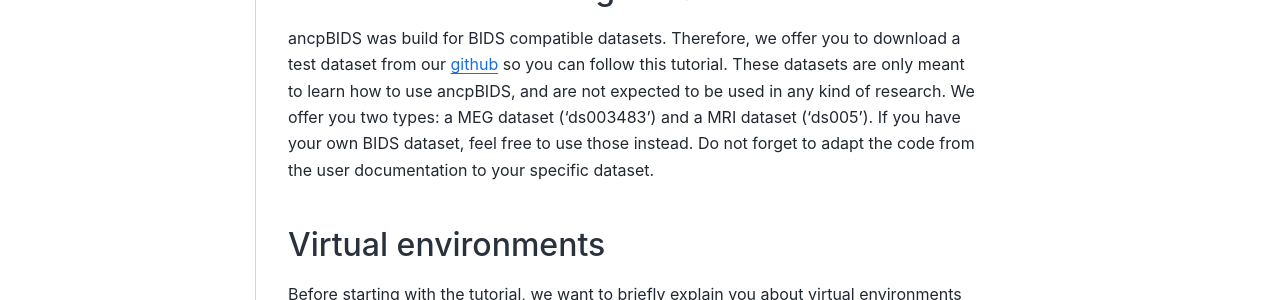
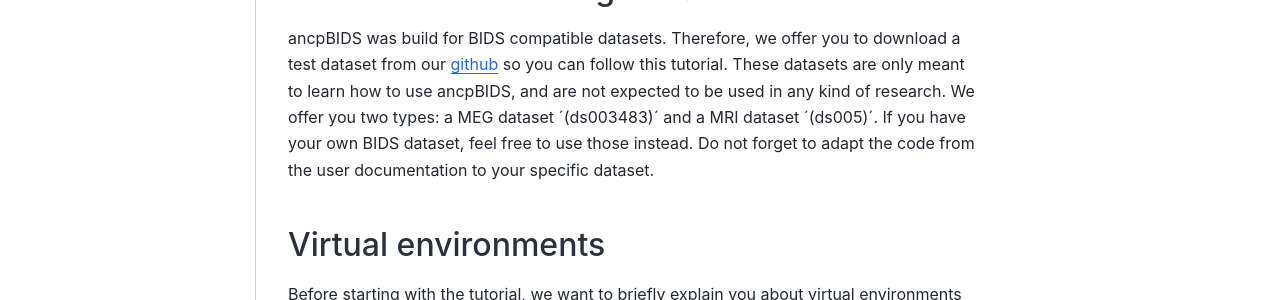
Before and after one commit to alexisbaxman/ancpbids_documentation, a Jupyter Book: the page built from book/start.md, in a window 1280 px wide and 900 px high. Shown: the part 497-797 px from the top of the window. Built offline with Jupyter Book 1.0.4 settings and Sphinx 7.4.7 and the Sphinx Book theme 1.1.4, drawn with Linux system fonts in a browser that asks for light colours.

```diff
--- a/book/start.md
+++ b/book/start.md
@@ -12,7 +12,7 @@ It can also be upgraded:
 
 ## Download an existing BIDS dataset
 
-ancpBIDS was build for BIDS compatible datasets. Therefore, we offer you to download a test dataset from our [github](https://github.com/ANCPLabOldenburg/ancp-bids-dataset) so you can follow this tutorial. These datasets are only meant to learn how to use ancpBIDS, and are not expected to be used in any kind of research. We offer you two types: a MEG dataset ('ds003483') and a MRI dataset ('ds005').
+ancpBIDS was build for BIDS compatible datasets. Therefore, we offer you to download a test dataset from our [github](https://github.com/ANCPLabOldenburg/ancp-bids-dataset) so you can follow this tutorial. These datasets are only meant to learn how to use ancpBIDS, and are not expected to be used in any kind of research. We offer you two types: a MEG dataset ´(ds003483)´ and a MRI dataset ´(ds005)´.
 If you have your own BIDS dataset, feel free to use those instead. Do not forget to adapt the code from the user documentation to your specific dataset.
 
 ## Virtual environments
```
